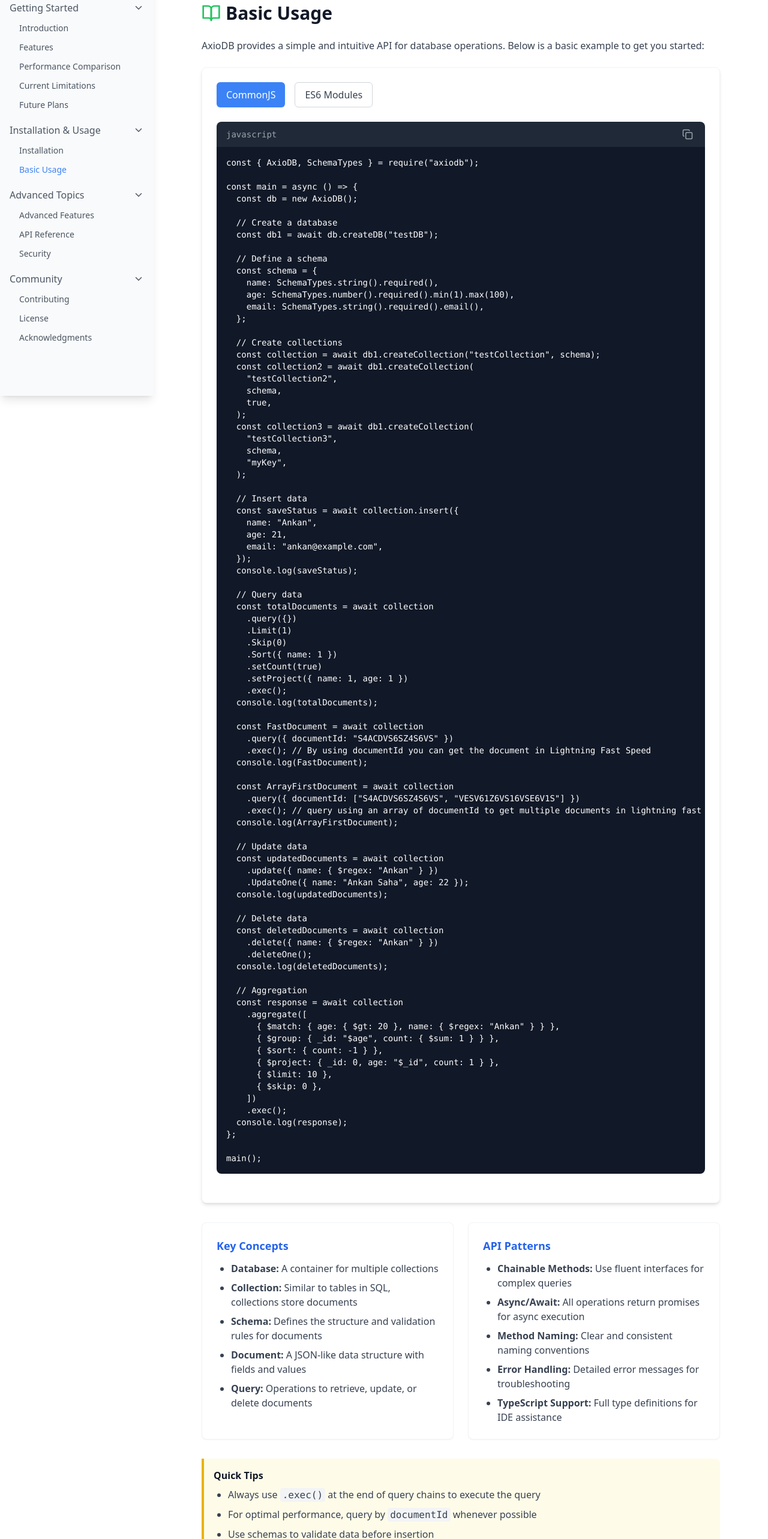
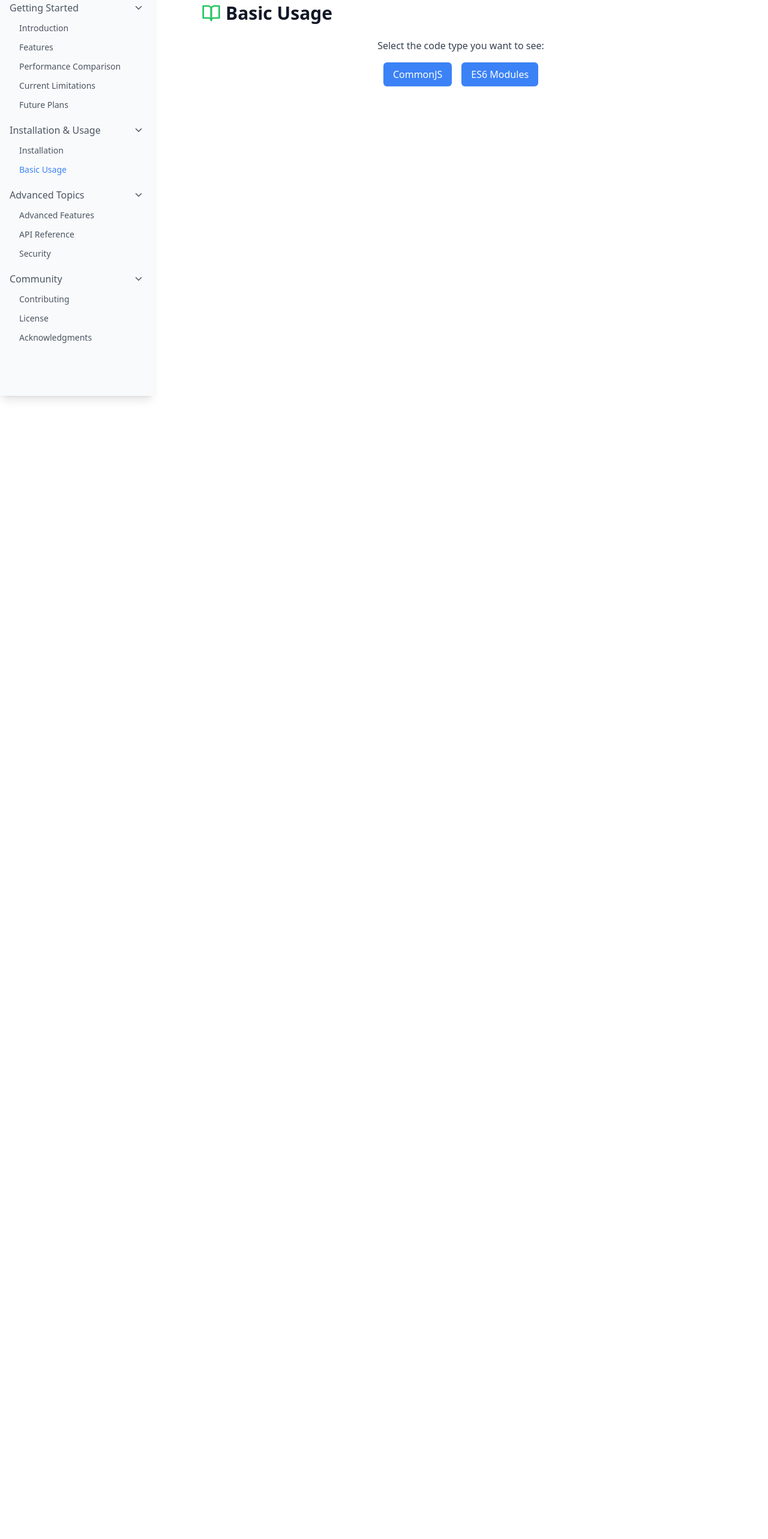
Before and after one commit to AnkanSaha/AxioDB-Documentation, a React (Vite) app: page /usage in a window 1280 px wide. Shown: the part 140-2706 px from the top of the page at 60% size. After the commit the page ends 800 px from the top, so only its background shows below. Built offline with nearby package versions, Linux system fonts and the light colour scheme.

Commit message:
fix: Update Community and Usage components for improved structure and example usage

```diff
--- a/src/components/content/Usage.tsx
+++ b/src/components/content/Usage.tsx
@@ -1,180 +1,49 @@
 import React, { useState } from 'react';
-import { Code, BookOpen } from 'lucide-react';
+import { BookOpen } from 'lucide-react';
 import CodeBlock from '../ui/CodeBlock';
 import Button from '../ui/Button';
 
 const Usage: React.FC = () => {
-  const [activeTab, setActiveTab] = useState<'commonjs' | 'es6'>('commonjs');
+  const [step, setStep] = useState<'selectCodeType' | 'selectExampleType' | 'showExample'>('selectCodeType');
+  const [codeType, setCodeType] = useState<'commonjs' | 'es6' | null>(null);
+  const [exampleType, setExampleType] = useState<'read' | 'write' | 'update' | 'delete' | 'aggregate' | 'fastRetrieval' | null>(null);
 
-  const commonjsCode = `const { AxioDB, SchemaTypes } = require("axiodb");
-
-const main = async () => {
-  const db = new AxioDB();
-
-  // Create a database
-  const db1 = await db.createDB("testDB");
-
-  // Define a schema
-  const schema = {
-    name: SchemaTypes.string().required(),
-    age: SchemaTypes.number().required().min(1).max(100),
-    email: SchemaTypes.string().required().email(),
+  const examples = {
+    commonjs: {
+      read: `const documents = await collection.query({ age: { $gt: 20 } }).exec();
+console.log(documents);`,
+      write: `const saveStatus = await collection.insert({ name: "Ankan", age: 21, email: "ankan@example.com" });
+console.log(saveStatus);`,
+      update: `const updatedDocuments = await collection.update({ name: { $regex: "Ankan" } }).UpdateOne({ name: "Ankan Saha", age: 22 });
+console.log(updatedDocuments);`,
+      delete: `const deletedDocuments = await collection.delete({ name: { $regex: "Ankan" } }).deleteOne();
+console.log(deletedDocuments);`,
+      aggregate: `const response = await collection.aggregate([
+  { $match: { age: { $gt: 20 } } },
+  { $group: { _id: "$age", count: { $sum: 1 } } }
+]).exec();
+console.log(response);`,
+      fastRetrieval: `const fastDocument = await collection.query({ documentId: "S4ACDVS6SZ4S6VS" }).exec();
+console.log(fastDocument);`,
+    },
+    es6: {
+      read: `const documents = await collection.query({ age: { $gt: 20 } }).exec();
+console.log(documents);`,
+      write: `const saveStatus = await collection.insert({ name: "Ankan", age: 21, email: "ankan@example.com" });
+console.log(saveStatus);`,
+      update: `const updatedDocuments = await collection.update({ name: { $regex: "Ankan" } }).UpdateOne({ name: "Ankan Saha", age: 22 });
+console.log(updatedDocuments);`,
+      delete: `const deletedDocuments = await collection.delete({ name: { $regex: "Ankan" } }).deleteOne();
+console.log(deletedDocuments);`,
+      aggregate: `const response = await collection.aggregate([
+  { $match: { age: { $gt: 20 } } },
+  { $group: { _id: "$age", count: { $sum: 1 } } }
+]).exec();
+console.log(response);`,
+      fastRetrieval: `const fastDocument = await collection.query({ documentId: "S4ACDVS6SZ4S6VS" }).exec();
+console.log(fastDocument);`,
+    },
   };
-
-  // Create collections
-  const collection = await db1.createCollection("testCollection", schema);
-  const collection2 = await db1.createCollection(
-    "testCollection2",
-    schema,
-    true,
-  );
-  const collection3 = await db1.createCollection(
-    "testCollection3",
-    schema,
-    "myKey",
-  );
-
-  // Insert data
-  const saveStatus = await collection.insert({
-    name: "Ankan",
-    age: 21,
-    email: "ankan@example.com",
-  });
-  console.log(saveStatus);
-
-  // Query data
-  const totalDocuments = await collection
-    .query({})
-    .Limit(1)
-    .Skip(0)
-    .Sort({ name: 1 })
-    .setCount(true)
-    .setProject({ name: 1, age: 1 })
-    .exec();
-  console.log(totalDocuments);
-
-  const FastDocument = await collection
-    .query({ documentId: "S4ACDVS6SZ4S6VS" })
-    .exec(); // By using documentId you can get the document in Lightning Fast Speed
-  console.log(FastDocument);
-
-  const ArrayFirstDocument = await collection
-    .query({ documentId: ["S4ACDVS6SZ4S6VS", "VESV61Z6VS16VSE6V1S"] })
-    .exec(); // query using an array of documentId to get multiple documents in lightning fast speed
-  console.log(ArrayFirstDocument);
-
-  // Update data
-  const updatedDocuments = await collection
-    .update({ name: { $regex: "Ankan" } })
-    .UpdateOne({ name: "Ankan Saha", age: 22 });
-  console.log(updatedDocuments);
-
-  // Delete data
-  const deletedDocuments = await collection
-    .delete({ name: { $regex: "Ankan" } })
-    .deleteOne();
-  console.log(deletedDocuments);
-
-  // Aggregation
-  const response = await collection
-    .aggregate([
-      { $match: { age: { $gt: 20 }, name: { $regex: "Ankan" } } },
-      { $group: { _id: "$age", count: { $sum: 1 } } },
-      { $sort: { count: -1 } },
-      { $project: { _id: 0, age: "$_id", count: 1 } },
-      { $limit: 10 },
-      { $skip: 0 },
-    ])
-    .exec();
-  console.log(response);
-};
-
-main();`;
-
-  const es6Code = `import { AxioDB, SchemaTypes } from "axiodb";
-
-const main = async () => {
-  const db = new AxioDB();
-
-  // Create a database
-  const db1 = await db.createDB("testDB");
-
-  // Define a schema
-  const schema = {
-    name: SchemaTypes.string().required(),
-    age: SchemaTypes.number().required().min(1).max(100),
-    email: SchemaTypes.string().required().email(),
-  };
-
-  // Create collections
-  const collection = await db1.createCollection("testCollection", schema);
-  const collection2 = await db1.createCollection(
-    "testCollection2",
-    schema,
-    true,
-  );
-  const collection3 = await db1.createCollection(
-    "testCollection3",
-    schema,
-    "myKey",
-  );
-
-  // Insert data
-  const saveStatus = await collection.insert({
-    name: "Ankan",
-    age: 21,
-    email: "ankan@example.com",
-  });
-  console.log(saveStatus);
-
-  // Query data
-  const totalDocuments = await collection
-    .query({})
-    .Limit(1)
-    .Skip(0)
-    .Sort({ name: 1 })
-    .setCount(true)
-    .setProject({ name: 1, age: 1 })
-    .exec();
-  console.log(totalDocuments);
-
-  const FastDocument = await collection
-    .query({ documentId: "S4ACDVS6SZ4S6VS" })
-    .exec(); // By using documentId you can get the document in Lightning Fast Speed
-  console.log(FastDocument);
-
-  const ArrayFirstDocument = await collection
-    .query({ documentId: ["S4ACDVS6SZ4S6VS", "VESV61Z6VS16VSE6V1S"] })
-    .exec(); // query using an array of documentId to get multiple documents in lightning fast speed
-  console.log(ArrayFirstDocument);
-
-  // Update data
-  const updatedDocuments = await collection
-    .update({ name: { $regex: "Ankan" } })
-    .UpdateOne({ name: "Ankan Saha", age: 22 });
-  console.log(updatedDocuments);
-
-  // Delete data
-  const deletedDocuments = await collection
-    .delete({ name: { $regex: "Ankan" } })
-    .deleteOne();
-  console.log(deletedDocuments);
-
-  // Aggregation
-  const response = await collection
-    .aggregate([
-      { $match: { age: { $gt: 20 }, name: { $regex: "Ankan" } } },
-      { $group: { _id: "$age", count: { $sum: 1 } } },
-      { $sort: { count: -1 } },
-      { $project: { _id: 0, age: "$_id", count: 1 } },
-      { $limit: 10 },
-      { $skip: 0 },
-    ])
-    .exec();
-  console.log(response);
-};
-
-main();`;
 
   return (
     <section id="usage" className="pt-12 scroll-mt-20">
@@ -183,68 +52,43 @@ main();`;
         Basic Usage
       </h2>
 
-      <p className="text-gray-700 dark:text-gray-300 mb-6">
-        AxioDB provides a simple and intuitive API for database operations. Below is a basic example to get you started:
-      </p>
-
-      <div className="bg-white dark:bg-gray-800 rounded-lg p-6 shadow-md border border-gray-100 dark:border-gray-700 mb-8">
-        <div className="flex gap-4 mb-4">
-          <Button
-            variant={activeTab === 'commonjs' ? 'primary' : 'outline'}
-            onClick={() => setActiveTab('commonjs')}
-          >
+      {step === 'selectCodeType' && (
+        <div className="flex flex-col items-center">
+          <p className="text-gray-700 dark:text-gray-300 mb-4">Select the code type you want to see:</p>
+          <div className="flex gap-4">
+            <Button variant="primary" onClick={() => { setCodeType('commonjs'); setStep('selectExampleType'); }}>
               CommonJS
             </Button>
-          <Button
-            variant={activeTab === 'es6' ? 'primary' : 'outline'}
-            onClick={() => setActiveTab('es6')}
-          >
+            <Button variant="primary" onClick={() => { setCodeType('es6'); setStep('selectExampleType'); }}>
               ES6 Modules
             </Button>
           </div>
+        </div>
+      )}
 
-        {activeTab === 'commonjs' ? (
-          <CodeBlock code={commonjsCode} language="javascript" />
-        ) : (
-          <CodeBlock code={es6Code} language="javascript" />
-        )}
-      </div>
-
-      <div className="grid grid-cols-1 md:grid-cols-2 gap-6 mb-8">
-        <div className="bg-white dark:bg-gray-800 rounded-lg p-6 shadow-sm border border-gray-100 dark:border-gray-700">
-          <h3 className="font-semibold text-lg mb-3 text-blue-600 dark:text-blue-400">Key Concepts</h3>
-
-          <ul className="space-y-2 list-disc pl-6 text-gray-700 dark:text-gray-300">
-            <li><strong>Database:</strong> A container for multiple collections</li>
-            <li><strong>Collection:</strong> Similar to tables in SQL, collections store documents</li>
-            <li><strong>Schema:</strong> Defines the structure and validation rules for documents</li>
-            <li><strong>Document:</strong> A JSON-like data structure with fields and values</li>
-            <li><strong>Query:</strong> Operations to retrieve, update, or delete documents</li>
-          </ul>
-        </div>
-
-        <div className="bg-white dark:bg-gray-800 rounded-lg p-6 shadow-sm border border-gray-100 dark:border-gray-700">
-          <h3 className="font-semibold text-lg mb-3 text-blue-600 dark:text-blue-400">API Patterns</h3>
-
-          <ul className="space-y-2 list-disc pl-6 text-gray-700 dark:text-gray-300">
-            <li><strong>Chainable Methods:</strong> Use fluent interfaces for complex queries</li>
-            <li><strong>Async/Await:</strong> All operations return promises for async execution</li>
-            <li><strong>Method Naming:</strong> Clear and consistent naming conventions</li>
-            <li><strong>Error Handling:</strong> Detailed error messages for troubleshooting</li>
-            <li><strong>TypeScript Support:</strong> Full type definitions for IDE assistance</li>
-          </ul>
+      {step === 'selectExampleType' && (
+        <div className="flex flex-col items-center">
+          <p className="text-gray-700 dark:text-gray-300 mb-4">Select the example usage you want to see:</p>
+          <div className="grid grid-cols-2 gap-4">
+            <Button variant="outline" onClick={() => { setExampleType('read'); setStep('showExample'); }}>Read</Button>
+            <Button variant="outline" onClick={() => { setExampleType('write'); setStep('showExample'); }}>Write</Button>
+            <Button variant="outline" onClick={() => { setExampleType('update'); setStep('showExample'); }}>Update</Button>
+            <Button variant="outline" onClick={() => { setExampleType('delete'); setStep('showExample'); }}>Delete</Button>
+            <Button variant="outline" onClick={() => { setExampleType('aggregate'); setStep('showExample'); }}>Aggregate</Button>
+            <Button variant="outline" onClick={() => { setExampleType('fastRetrieval'); setStep('showExample'); }}>Fast Retrieval</Button>
           </div>
         </div>
+      )}
 
-      <div className="bg-yellow-50 dark:bg-yellow-900/20 border-l-4 border-yellow-500 p-4 rounded-r-lg mb-8">
-        <h3 className="font-semibold mb-2">Quick Tips</h3>
-        <ul className="space-y-2 list-disc pl-6 text-gray-700 dark:text-gray-300">
-          <li>Always use <code className="bg-gray-100 dark:bg-gray-900 px-1 py-0.5 rounded">.exec()</code> at the end of query chains to execute the query</li>
-          <li>For optimal performance, query by <code className="bg-gray-100 dark:bg-gray-900 px-1 py-0.5 rounded">documentId</code> whenever possible</li>
-          <li>Use schemas to validate data before insertion</li>
-          <li>Consider enabling encryption for sensitive data</li>
-        </ul>
+      {step === 'showExample' && codeType && exampleType && (
+        <div className="flex flex-col items-center">
+          <p className="text-gray-700 dark:text-gray-300 mb-4">Here is the {exampleType} example for {codeType}:</p>
+          <CodeBlock code={examples[codeType][exampleType]} language="javascript" />
+          <Button variant="outline" className="mt-4" onClick={() => setStep('selectExampleType')}>
+            Back to Example Selection
+          </Button>
         </div>
+      )}
     </section>
   );
 };
```
Also changed, not shown: src/components/content/Community.tsx (+5 -3 lines), 1 other file (tests, documents, lock files or other folders). Lines whose indentation alone changed are shown as unchanged.
